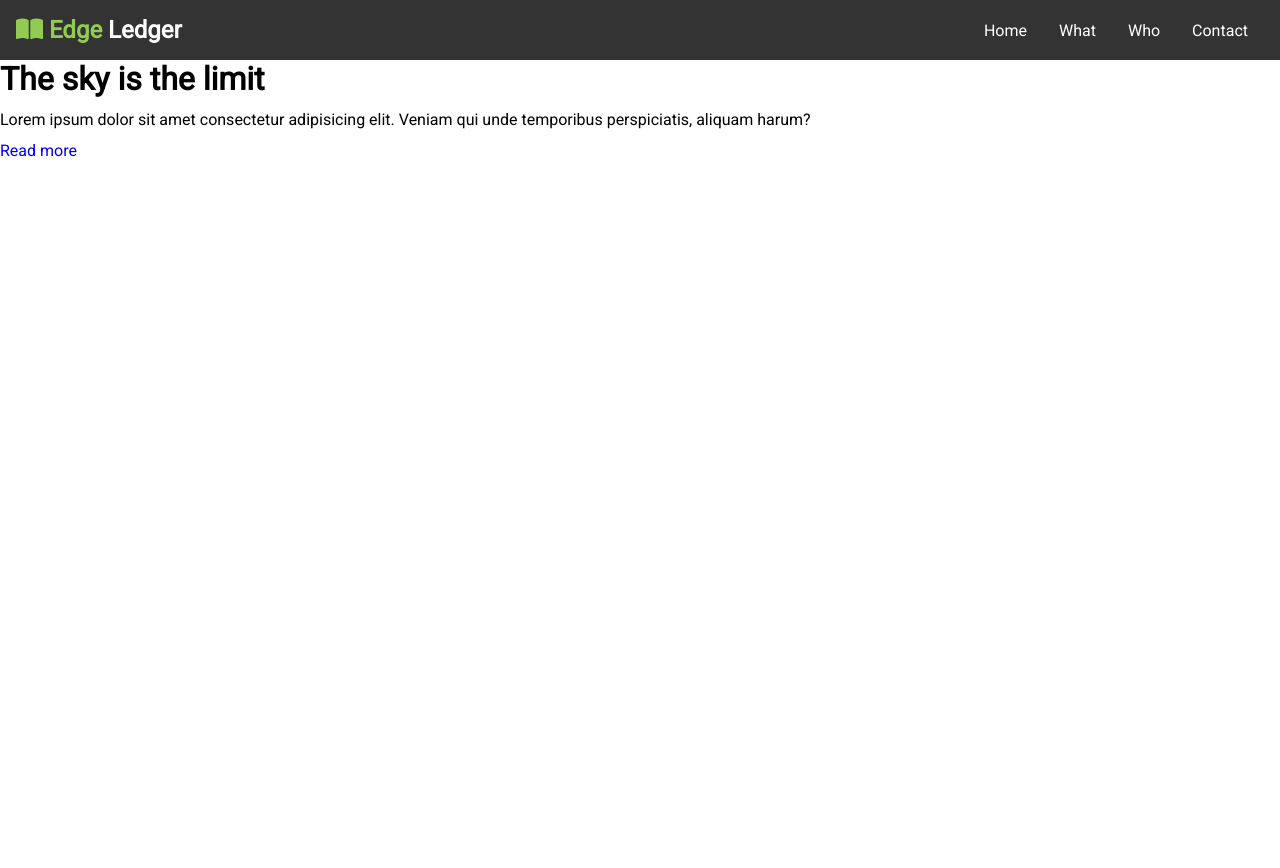
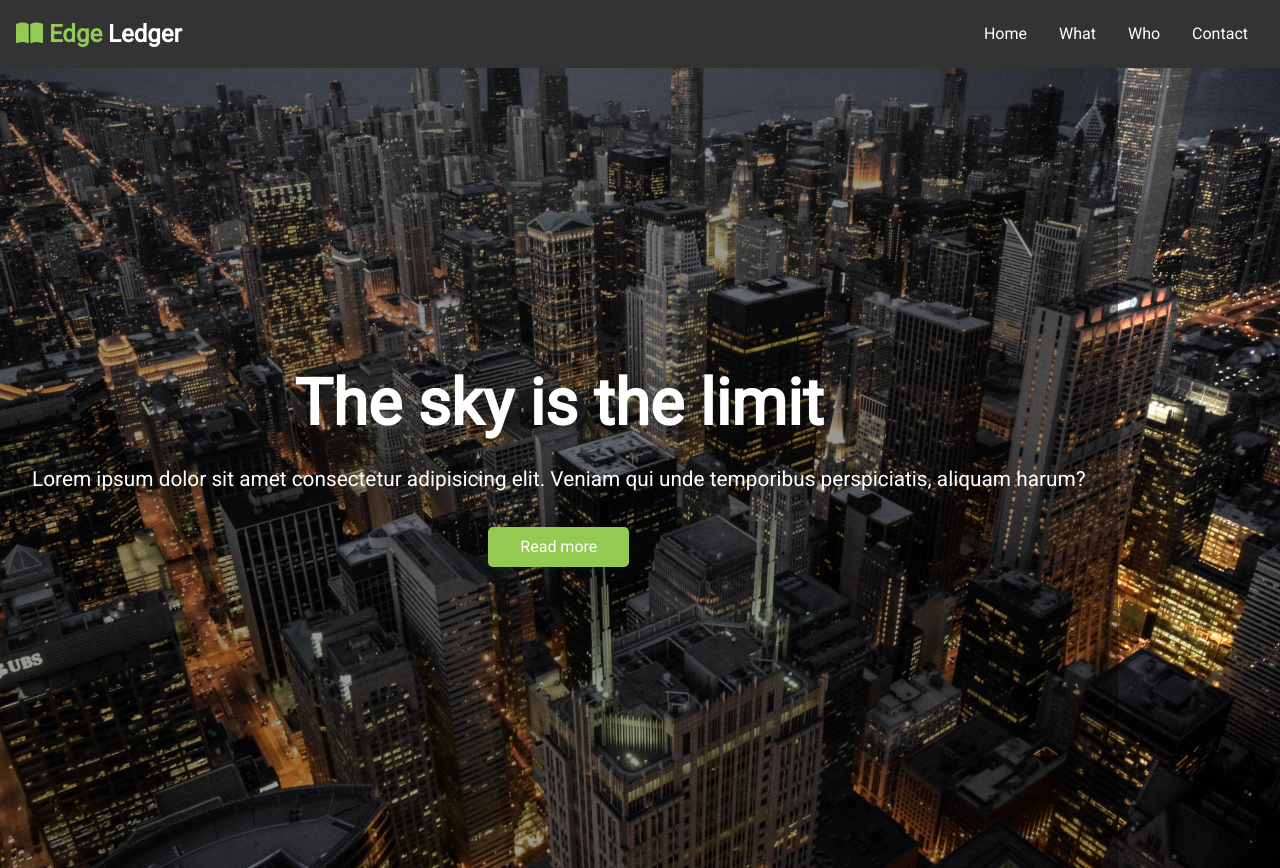
Before and after one commit to hectorixd/Single-page-website, a plain HTML site: page index.html in a window 1280 px wide. Before the commit the page ends 800 px from the top, so only its background shows below. Drawn offline with Linux system fonts and the light colour scheme.

Commit message:
Style showcase section

```diff
--- a/css/style.css
+++ b/css/style.css
@@ -9,6 +9,7 @@
 
 body {
   font-family: 'Roboto', sans-serif;
+  line-height: 1.5;
 }
 
 a {
@@ -22,6 +23,35 @@ p {
 /* Utility classes */
 .text-primary {
   color: #93cb52;
+}
+
+.l-heading {
+  font-size: 4rem;
+  margin-bottom: 0.75rem;
+  line-height: 1.1;
+}
+
+.lead {
+  font-size: 1.3rem;
+  margin-bottom: 2rem;
+}
+
+.btn {
+  display: inline-block;
+  color: #fff;
+  background: #93cb52;
+  padding: 0.5rem 2rem;
+  border: none;
+  border-radius: 5px;
+}
+
+.btn:hover {
+  background: #7ab436;
+}
+
+.btn-dark {
+  background: #333;
+  color: #fff;
 }
 
 /* Navbar */
@@ -52,3 +82,25 @@ p {
   background: #93cb52;
   border-radius: 5px;
 }
+
+/* Showcase */
+#showcase {
+  background: #333 url(../img/showcase.jpg) no-repeat center center/cover;
+  height: 100vh;
+  color: #fff;
+}
+
+#showcase .showcase-content {
+  display: flex;
+  flex-direction: column;
+  text-align: center;
+  justify-content: center;
+  align-items: center;
+  height: 100%;
+  padding: 0 2rem;
+  /* Overlay */
+  position: absolute;
+  top: 68px;
+  left: 0;
+  background-color: rgba(0, 0, 0, 0.4);
+}
```
